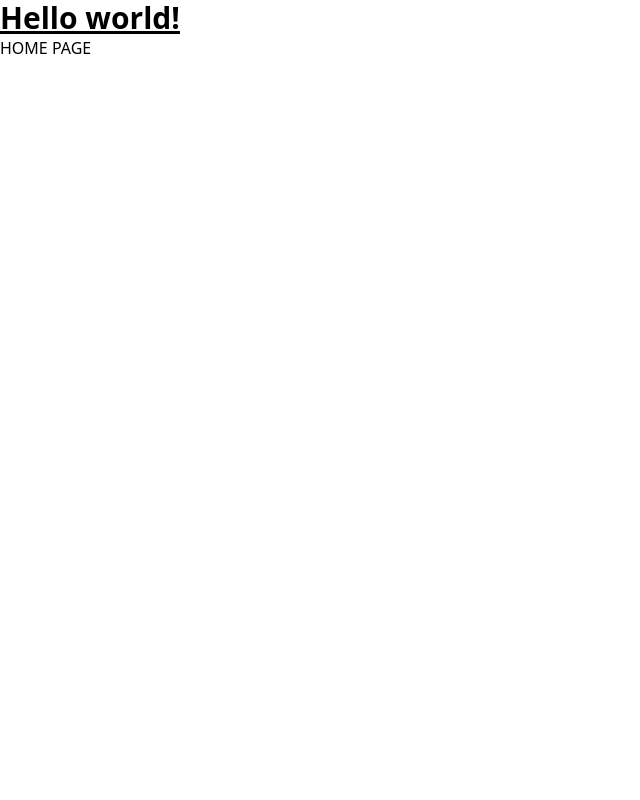
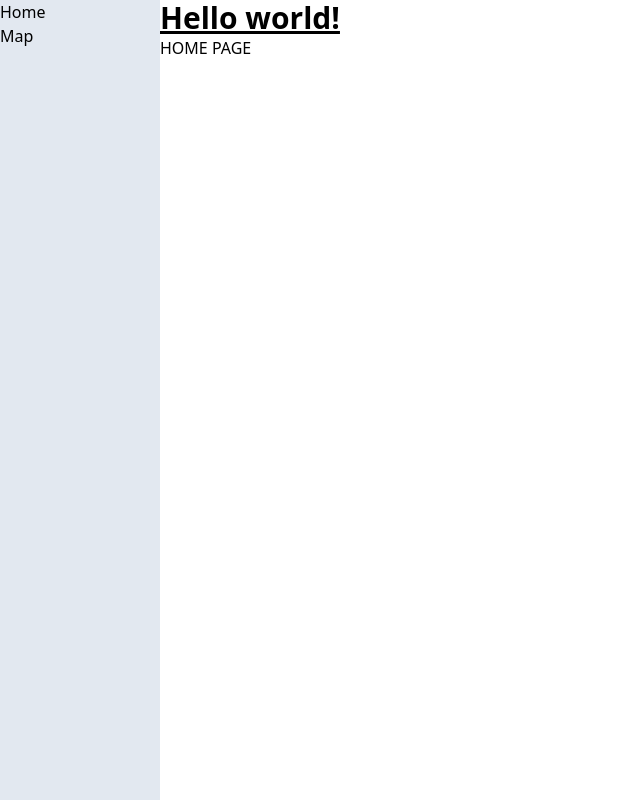
Before and after one commit to Amar-Gill/clima-viz, a Next.js app: page / in a window 1280 px wide. Shown: the whole page, without its empty margins (0-640 px from the left). Built offline with nearby package versions, Linux system fonts and the light colour scheme.

Commit message:
basic nav layout

```diff
--- /dev/null
+++ b/components/layout.tsx
@@ -0,0 +1,15 @@
+const Layout = ({ children }) => {
+  return (
+    <>
+      <nav className="fixed h-screen w-40 bg-slate-200">
+        <ul>
+          <li>Home</li>
+          <li>Map</li>
+        </ul>
+      </nav>
+      <main className="pl-40">{children}</main>
+    </>
+  )
+}
+
+export default Layout
--- a/pages/_app.tsx
+++ b/pages/_app.tsx
@@ -1,8 +1,13 @@
 import '../styles/globals.css'
 import type { AppProps } from 'next/app'
+import Layout from '../components/layout'
 
 function MyApp({ Component, pageProps }: AppProps) {
-  return <Component {...pageProps} />
+  return (
+    <Layout>
+      <Component {...pageProps} />
+    </Layout>
+  )
 }
 
 export default MyApp
```
